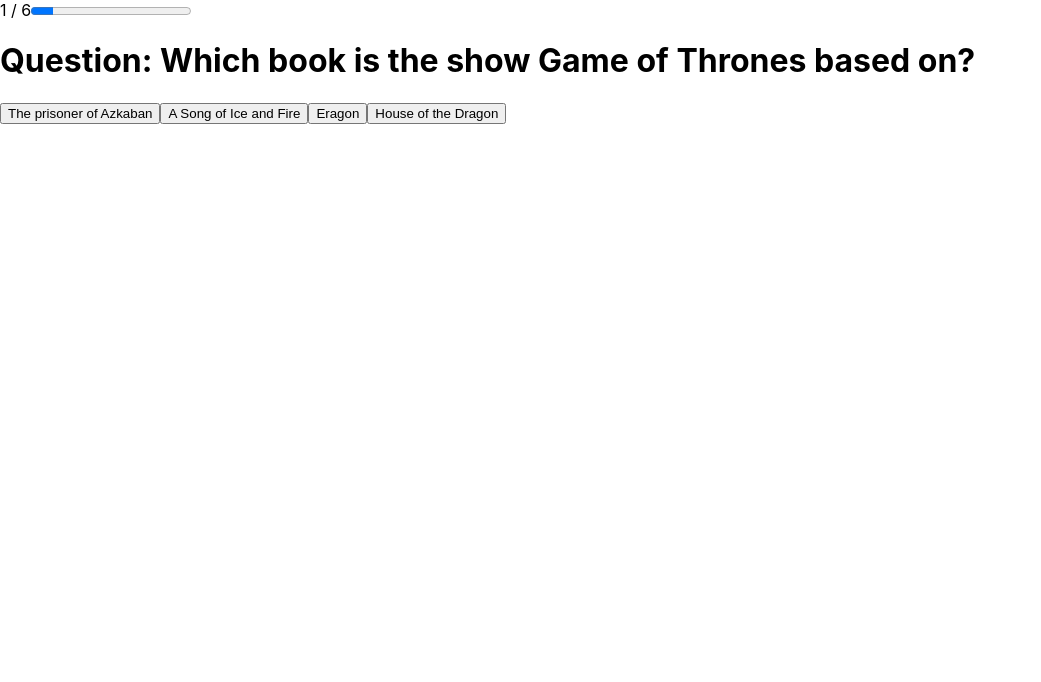
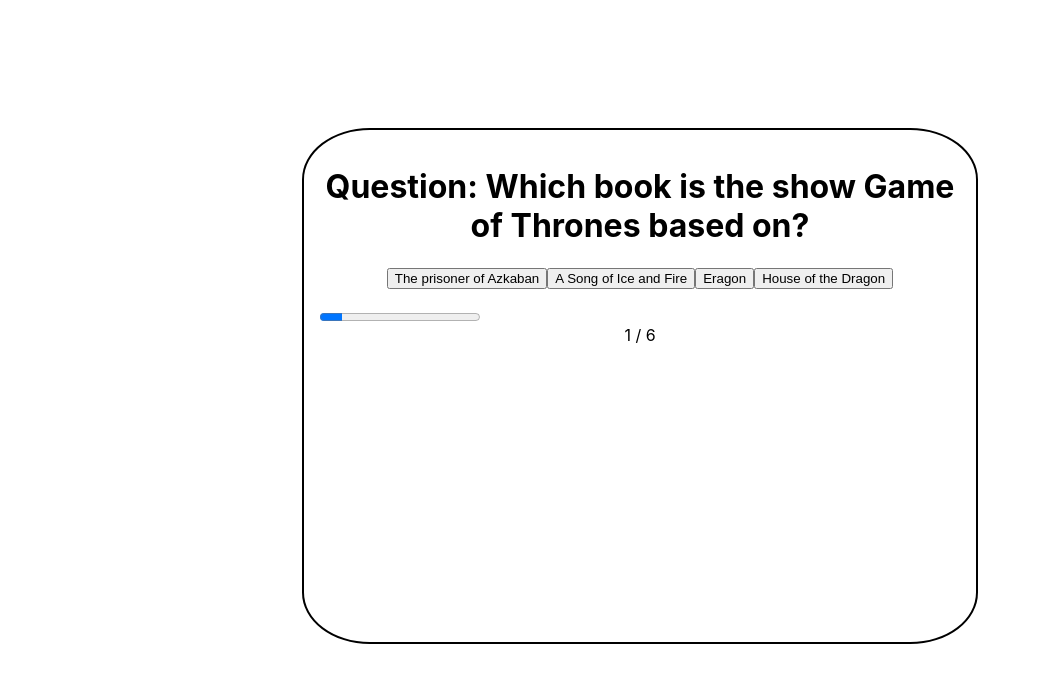
Before and after one commit to Technigo/project-redux-quiz-old, a React (Create React App) app: page / in a window 1280 px wide. Both pictures are taken after a click on the button "Start". Shown: the top 682 px of the page, without its empty margins (0-1041 px from the left). Built offline with nearby package versions, Linux system fonts and the light colour scheme.

Commit message:
started css

```diff
--- a/package.json
+++ b/package.json
@@ -16,7 +16,8 @@
     "react-redux": "^8.0.2",
     "react-router-dom": "^6.4.2",
     "react-scripts": "^5.0.1",
-    "redux": "^4.2.0"
+    "redux": "^4.2.0",
+    "styled-components": "^5.3.6"
   },
   "scripts": {
     "start": "react-scripts start",
--- a/src/components/ProgressBar.js
+++ b/src/components/ProgressBar.js
@@ -1,16 +1,23 @@
 import React from 'react'
 import { useSelector } from 'react-redux'
+import styled from 'styled-components'
+
+export const ProgressContainer = styled.div`
+  display: flex;
+  flex-direction: column;
+  justify-content: center;
+`
 
 export const ProgressBar = () => {
   const question = useSelector((state) => state.quiz.questions[state.quiz.currentQuestionIndex])
   return (
-    <div>
-      <label htmlFor="progress">{question.id} / 6
-      </label>
+    <ProgressContainer>
       <progress
         id="progress"
         value={question.id}
         max="7" />
-    </div>
+      <label htmlFor="progress">{question.id} / 6
+      </label>
+    </ProgressContainer>
   )
 }
--- a/src/components/Question.js
+++ b/src/components/Question.js
@@ -1,3 +1,4 @@
+/* eslint-disable no-nested-ternary */
 import React, { useState } from 'react'
 import { useDispatch, useSelector } from 'react-redux'
 import { quiz } from 'reducers/quiz'
@@ -6,7 +7,9 @@ import { ProgressBar } from './ProgressBar';
 export const Question = () => {
   const [disabled, setDisabled] = useState(false);
   const question = useSelector((state) => state.quiz.questions[state.quiz.currentQuestionIndex])
-
+  const answer = useSelector(
+    (state) => state.quiz.answers.find((a) => (a.questionId === question.id))
+  )
   const dispatch = useDispatch();
   console.log(question);
 
@@ -32,12 +35,12 @@ export const Question = () => {
 
   return (
     <div>
-      <ProgressBar />
       <h1>Question: {question.questionText}</h1>
       {question.options.map((option, index) => {
         return <button disabled={disabled} onClick={() => onAnswerSubmit(question.id, index)} key={option} type="button">{option}</button>
       })}
-      <h2>{}</h2>
+      <h2>{!answer ? null : answer.isCorrect ? <h2>correct</h2> : <h2>wrong</h2>}</h2>
+      <ProgressBar />
     </div>
   )
 }
--- a/src/components/StartPage.js
+++ b/src/components/StartPage.js
@@ -2,6 +2,7 @@ import React from 'react'
 import { useDispatch, useSelector } from 'react-redux'
 import { quiz } from 'reducers/quiz';
 import { CurrentQuestion } from './CurrentQuestion';
+import { Container } from './StyledComponents/Container';
 
 export const StartPage = () => {
   const dispatch = useDispatch()
@@ -9,8 +10,10 @@ export const StartPage = () => {
 
   return (
     <div>
-      {!start ? <button type="button" onClick={() => dispatch(quiz.actions.startQuiz())}>Start</button>
-        : <CurrentQuestion />}
+      <Container>
+        {!start ? <button type="button" onClick={() => dispatch(quiz.actions.startQuiz())}>Start</button>
+          : <CurrentQuestion />}
+      </Container>
     </div>
   )
 }
--- /dev/null
+++ b/src/components/StyledComponents/Container.js
@@ -0,0 +1,14 @@
+import styled from 'styled-components'
+
+export const Container = styled.div`
+width: 40rem;
+height: 30rem;
+margin: 0px auto;
+margin-top: 10%;
+border-radius: 10%;
+border: 2px solid black;
+justify-content: center;
+text-align: center;
+padding: 1rem;
+display: flex;
+`
```
Also changed, not shown: 1 other file (tests, documents, lock files or other folders).
